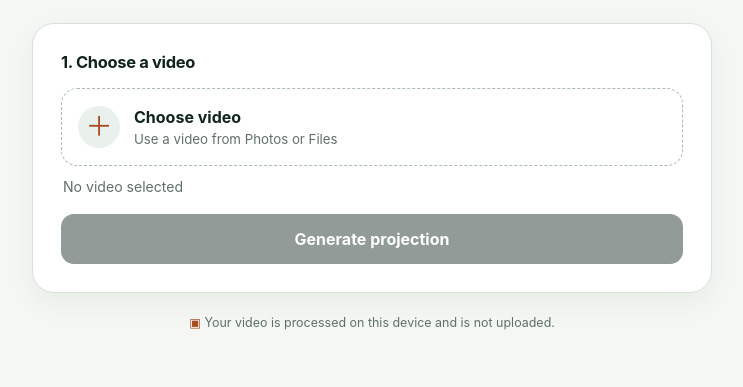
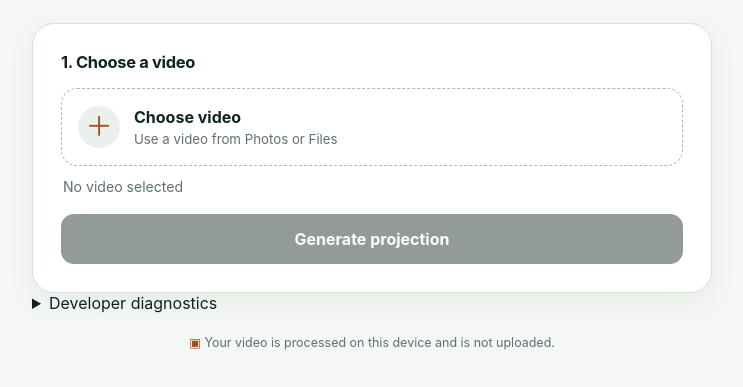
Before and after one commit to WDGAllen/minzproject, a plain HTML site: page index.html in a window 1280 px wide. Shown: the part 235-622 px from the top of the page, without its empty margins (268-1011 px from the left). Drawn offline with Linux system fonts and the light colour scheme.

Commit message:
Add debug panel to index.html
Added a debug panel for developer diagnostics.

```diff
--- a/index.html
+++ b/index.html
@@ -42,6 +42,10 @@
       </section>
 
       <p id="error" class="error" role="alert" hidden></p>
+      <details id="debug-panel" class="debug-panel">
+        <summary>Developer diagnostics</summary>
+        <pre id="debug-log">Waiting for a processing run.</pre>
+      </details>
       <p class="privacy"><span aria-hidden="true">▣</span> Your video is processed on this device and is not uploaded.</p>
       <video id="video" muted playsinline preload="metadata" aria-hidden="true"></video>
       <canvas id="frame-canvas" hidden></canvas>
```
